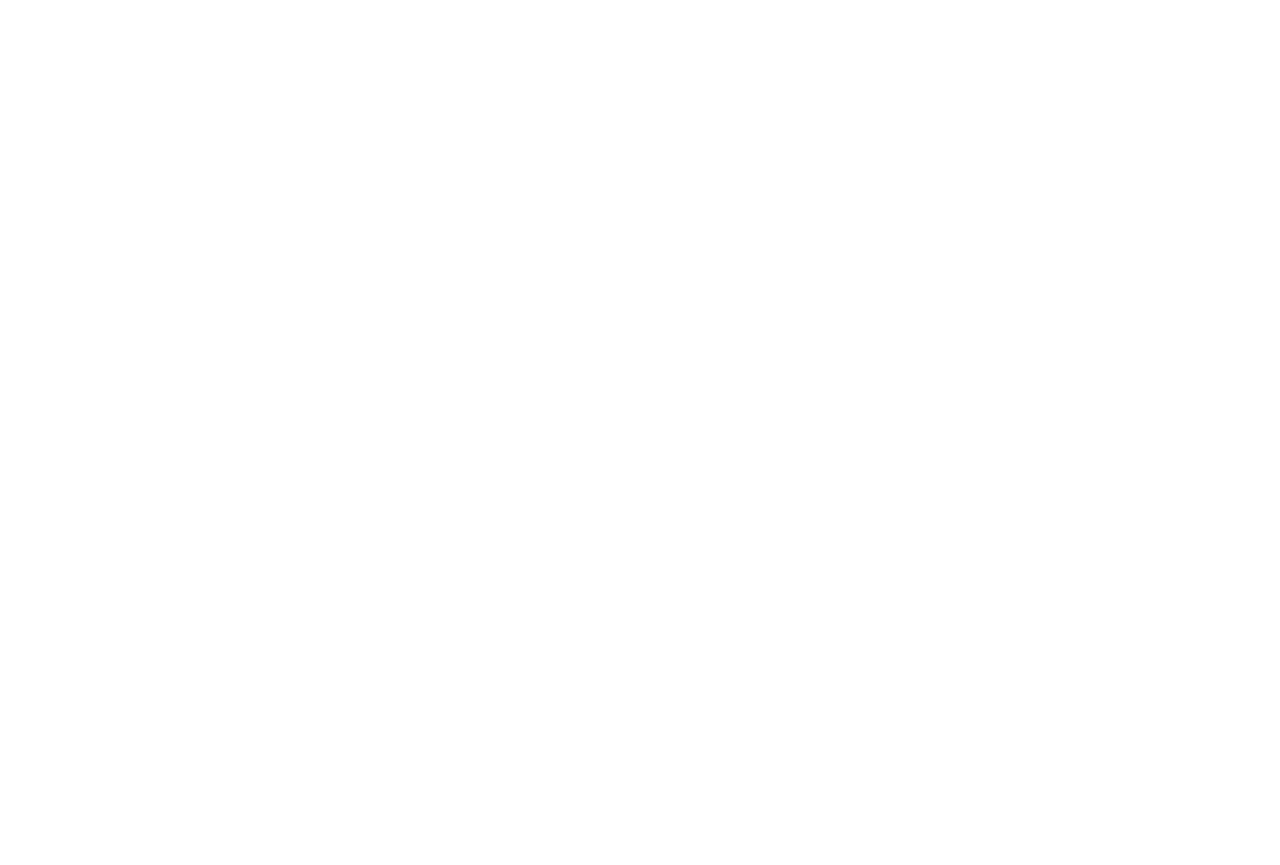
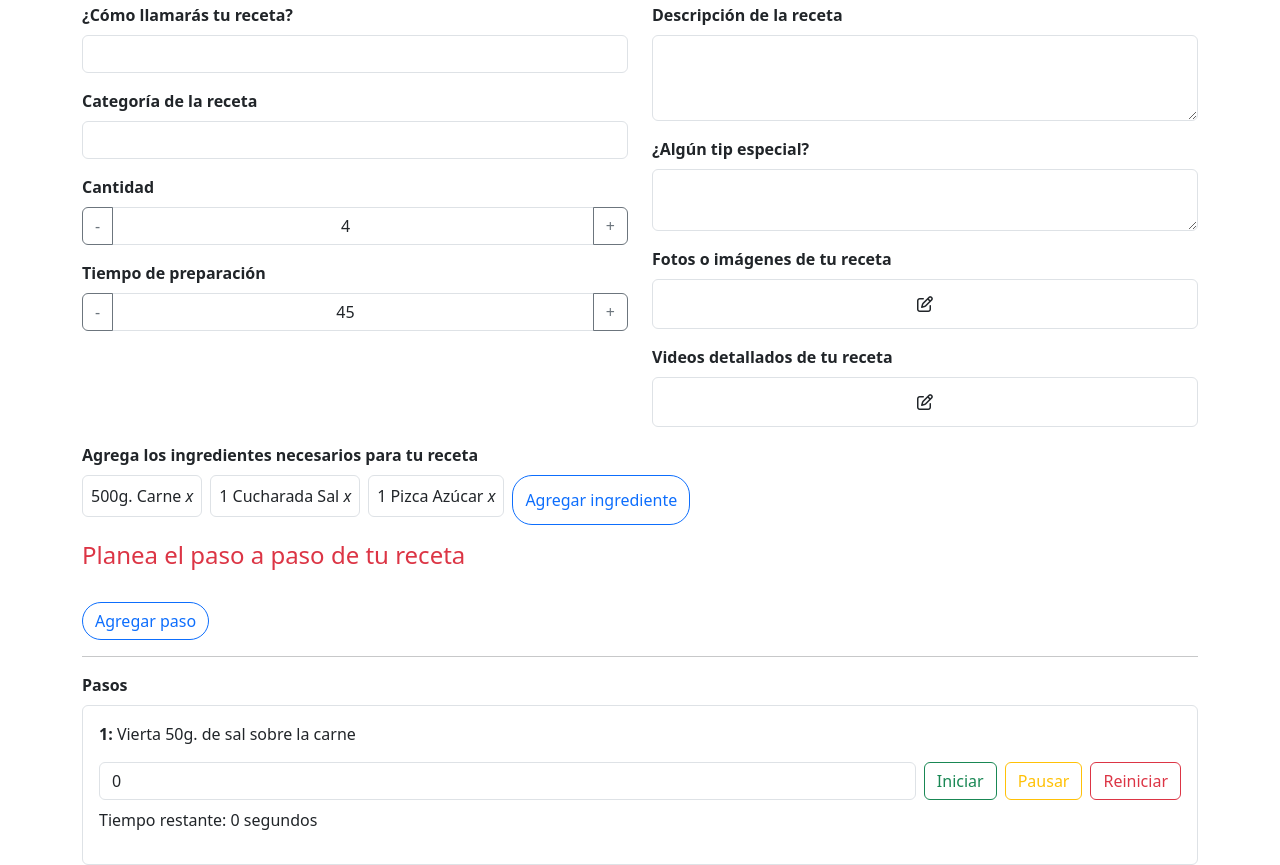
Before and after one commit to valurq05/tastyTales_front, a Vue app: page /createRecipe in a window 1280 px wide. Before the commit this address had no page. Shown: the part 220-1085 px from the top of the page. Before the commit the page ends 800 px from the top, so only its background shows below. Built offline with nearby package versions, Linux system fonts and the light colour scheme; what @formkit/vue would draw is missing.

Commit message:
Agregar recetas a media

```diff
--- a/index.html
+++ b/index.html
@@ -12,4 +12,5 @@
   </body>
   <script type="module" src="/src/main.js"></script>
   <script src="https://kit.fontawesome.com/0f2135712a.js" crossorigin="anonymous"></script>
+  <script src="https://cdn.jsdelivr.net/npm/bootstrap@5.3.0/dist/js/bootstrap.bundle.min.js"></script>
 </html>
--- a/src/router/index.js
+++ b/src/router/index.js
@@ -7,6 +7,7 @@
 import RecipeDetailView from "../views/recipeDetailView.vue";
 import userFavoritesView from "../views/userFavoritesView.vue";
 import userProfileView from "../views/userProfileView.vue";
+import CreateRecipeView from "../views/createRecipeView.vue";
 
 const router = createRouter({
     history: createWebHistory(import.meta.env.BASE_URL),
@@ -36,7 +37,7 @@
         path: '/protected',
         component: () => import('../components/layout/protectedLayoutComponent.vue'),
         meta: {
-          auth: true
+          // auth: true
         },
         children: [
             {
@@ -44,7 +45,7 @@
               name:"home",
               component: UserHomeView,
               meta: {
-                  auth: true
+                  //auth: true
                 }
             },
             {
@@ -52,7 +53,7 @@
               name:"recipeDetails",
               component: RecipeDetailView,
               meta: {
-                auth: true
+                //auth: true
               }
             },
             {
@@ -60,7 +61,7 @@
               name:"userFavorites",
               component: userFavoritesView,
               meta: {
-                auth: true
+                //auth: true
               }
             },
             {
@@ -68,7 +69,15 @@
               name:"userProfile",
               component: userProfileView,
               meta: {
-                auth: true
+                //auth: true
+              }
+            },
+            {
+              path:"/createRecipe",
+              name:"createRecipe",
+              component: CreateRecipeView,
+              meta: {
+                //auth: true
               }
             }
         ]
--- /dev/null
+++ b/src/views/createRecipeView.vue
@@ -0,0 +1,208 @@
+<template>
+    <div class="container mt-5 mb-4">
+      <h4 class="text-danger">Datos principales de tu receta</h4>
+      <form @submit.prevent="submitForm" class="needs-validation" novalidate>
+        <div class="row">
+          <div class="col-md-6">
+            <div class="mb-3">
+              <label class="form-label">¿Cómo llamarás tu receta?</label>
+              <input type="text" class="form-control" v-model="recipe.name" required />
+              <div class="invalid-feedback">Por favor, ingresa un nombre para la receta.</div>
+            </div>
+            <div class="mb-3">
+              <label class="form-label">Categoría de la receta</label>
+              <input type="text" class="form-control" v-model="recipe.category" required />
+              <div class="invalid-feedback">Por favor, ingresa una categoría.</div>
+            </div>
+            <div class="mb-3">
+              <label class="form-label">Cantidad</label>
+              <div class="input-group">
+                <button type="button" class="btn btn-outline-secondary" @click="updateQuantity(-1)">-</button>
+                <input type="number" class="form-control text-center" v-model.number="recipe.quantity" required readonly />
+                <button type="button" class="btn btn-outline-secondary" @click="updateQuantity(1)">+</button>
+              </div>
+            </div>
+            <div class="mb-3">
+              <label class="form-label">Tiempo de preparación</label>
+              <div class="input-group">
+                <button type="button" class="btn btn-outline-secondary" @click="updateTime(-5)">-</button>
+                <input type="number" class="form-control text-center" v-model.number="recipe.time" required readonly />
+                <button type="button" class="btn btn-outline-secondary" @click="updateTime(5)">+</button>
+              </div>
+            </div>
+          </div>
+          <div class="col-md-6">
+            <div class="mb-3">
+              <label class="form-label">Descripción de la receta</label>
+              <textarea class="form-control" v-model="recipe.description" rows="3" required></textarea>
+              <div class="invalid-feedback">Por favor, proporciona una descripción.</div>
+            </div>
+            <div class="mb-3">
+              <label class="form-label">¿Algún tip especial?</label>
+              <textarea class="form-control" v-model="recipe.tip" rows="2"></textarea>
+            </div>
+            <div class="mb-3">
+              <label class="form-label">Fotos o imágenes de tu receta</label>
+              <div class="d-flex justify-content-center border rounded py-3">
+                <i class="fas fa-solid fa-pen-to-square"></i>
+              </div>
+            </div>
+            <div class="mb-3">
+              <label class="form-label">Videos detallados de tu receta</label>
+              <div class="d-flex justify-content-center border rounded py-3">
+                <i class="fas fa-solid fa-pen-to-square"></i>
+              </div>
+            </div>
+          </div>
+        </div>
+
+        <div class="mb-3">
+          <label class="form-label">Agrega los ingredientes necesarios para tu receta</label>
+          <div class="d-flex flex-wrap">
+            <div v-for="(ingredient, index) in recipe.ingredients" :key="index" class="border rounded p-2 me-2 mb-2">
+              <span>{{ ingredient }}</span>
+              <i @click="removeIngredient(index)"> x </i>
+            </div>
+            <button type="button" class="btn btn-outline-primary" @click="showAddIngredientModal">
+              Agregar ingrediente
+            </button>
+          </div>
+        </div>
+
+        <h4 class="text-danger">Planea el paso a paso de tu receta</h4>
+        <br />
+        <button type="button" class="btn btn-outline-primary" @click="openModal">Agregar paso</button>
+        <hr />
+        <div class="mb-3">
+    <label class="form-label">Pasos</label>
+    <div v-for="(step, index) in recipe.steps" :key="index" class="border rounded p-3 mb-2">
+      <p><strong>{{ index + 1 }}:</strong> {{ step.description }}</p>
+      <div class="d-flex align-items-center">
+        <input type="number" class="form-control me-2" v-model.number="step.timer" min="0" />
+        <button class="btn btn-outline-success me-2" @click="startTimer(index)">Iniciar</button>
+        <button class="btn btn-outline-warning me-2" @click="pauseTimer(index)">Pausar</button>
+        <button class="btn btn-outline-danger" @click="resetTimer(index)">Reiniciar</button>
+      </div>
+      <p class="mt-2">Tiempo restante: {{ step.timeLeft }} segundos</p>
+    </div>
+  </div>
+
+
+        <div class="d-flex justify-content-between">
+          <button type="submit" class="btn btn-danger">Guardar</button>
+          <button type="button" class="btn btn-outline-danger">Subir receta Pública</button>
+          <button type="button" class="btn btn-outline-secondary">Subir receta Privada</button>
+        </div>
+      </form>
+
+      <!-- Modal para agregar pasos -->
+      <div class="modal fade" id="addStepModal" tabindex="-1" aria-labelledby="addStepModalLabel" aria-hidden="true">
+        <div class="modal-dialog">
+          <div class="modal-content">
+            <div class="modal-header">
+              <h5 class="modal-title" id="addStepModalLabel">Agregar Paso</h5>
+              <button type="button" class="btn-close" data-bs-dismiss="modal" aria-label="Close"></button>
+            </div>
+            <div class="modal-body">
+              <input type="text" class="form-control" v-model="newStep" placeholder="Describe el paso" />
+            </div>
+            <div class="modal-footer">
+              <button type="button" class="btn btn-secondary" data-bs-dismiss="modal">Cancelar</button>
+              <button type="button" class="btn btn-primary" @click="addStep">Agregar</button>
+            </div>
+          </div>
+        </div>
+      </div>
+    </div>
+  </template>
+
+  <script>
+  import { ref, reactive } from 'vue';
+
+  export default {
+    setup() {
+      const recipe = reactive({
+        name: '',
+        category: '',
+        quantity: 4,
+        time: 45,
+        description: '',
+        tip: '',
+        ingredients: ['500g. Carne', '1 Cucharada Sal', '1 Pizca Azúcar'],
+        steps: [
+          { description: 'Vierta 50g. de sal sobre la carne', timer: 0, timeLeft: 0, interval: null },
+          { description: 'Vierta 50g. de pimienta sobre la carne', timer: 0, timeLeft: 0, interval: null },
+        ],
+      });
+
+      const newStep = ref('');
+
+      const updateQuantity = (amount) => {
+        recipe.quantity = Math.max(1, recipe.quantity + amount);
+      };
+
+      const updateTime = (amount) => {
+        recipe.time = Math.max(5, recipe.time + amount);
+      };
+
+      const openModal = () => {
+        const modal = new bootstrap.Modal(document.getElementById('addStepModal'));
+        modal.show();
+      };
+
+      const addStep = () => {
+        if (newStep.value.trim() !== '') {
+          recipe.steps.push({ description: newStep.value.trim(), timer: 0, timeLeft: 0, interval: null });
+          const modal = bootstrap.Modal.getInstance(document.getElementById('addStepModal'));
+          modal.hide();
+        }
+      };
+
+      const startTimer = (index) => {
+        if (recipe.steps[index].timeLeft === 0) {
+          recipe.steps[index].timeLeft = recipe.steps[index].timer;
+        }
+
+        if (!recipe.steps[index].interval) {
+          recipe.steps[index].interval = setInterval(() => {
+            if (recipe.steps[index].timeLeft > 0) {
+              recipe.steps[index].timeLeft--;
+            } else {
+              clearInterval(recipe.steps[index].interval);
+              recipe.steps[index].interval = null;
+            }
+          }, 1000);
+        }
+      };
+
+      const pauseTimer = (index) => {
+        clearInterval(recipe.steps[index].interval);
+        recipe.steps[index].interval = null;
+      };
+
+      const resetTimer = (index) => {
+        clearInterval(recipe.steps[index].interval);
+        recipe.steps[index].interval = null;
+        recipe.steps[index].timeLeft = recipe.steps[index].timer;
+      };
+
+      return {
+        recipe,
+        newStep,
+        updateQuantity,
+        updateTime,
+        openModal,
+        addStep,
+        startTimer,
+        pauseTimer,
+        resetTimer,
+      };
+    },
+  };
+  </script>
+
+  <style>
+  .form-label {
+    font-weight: bold;
+  }
+  </style>
```
